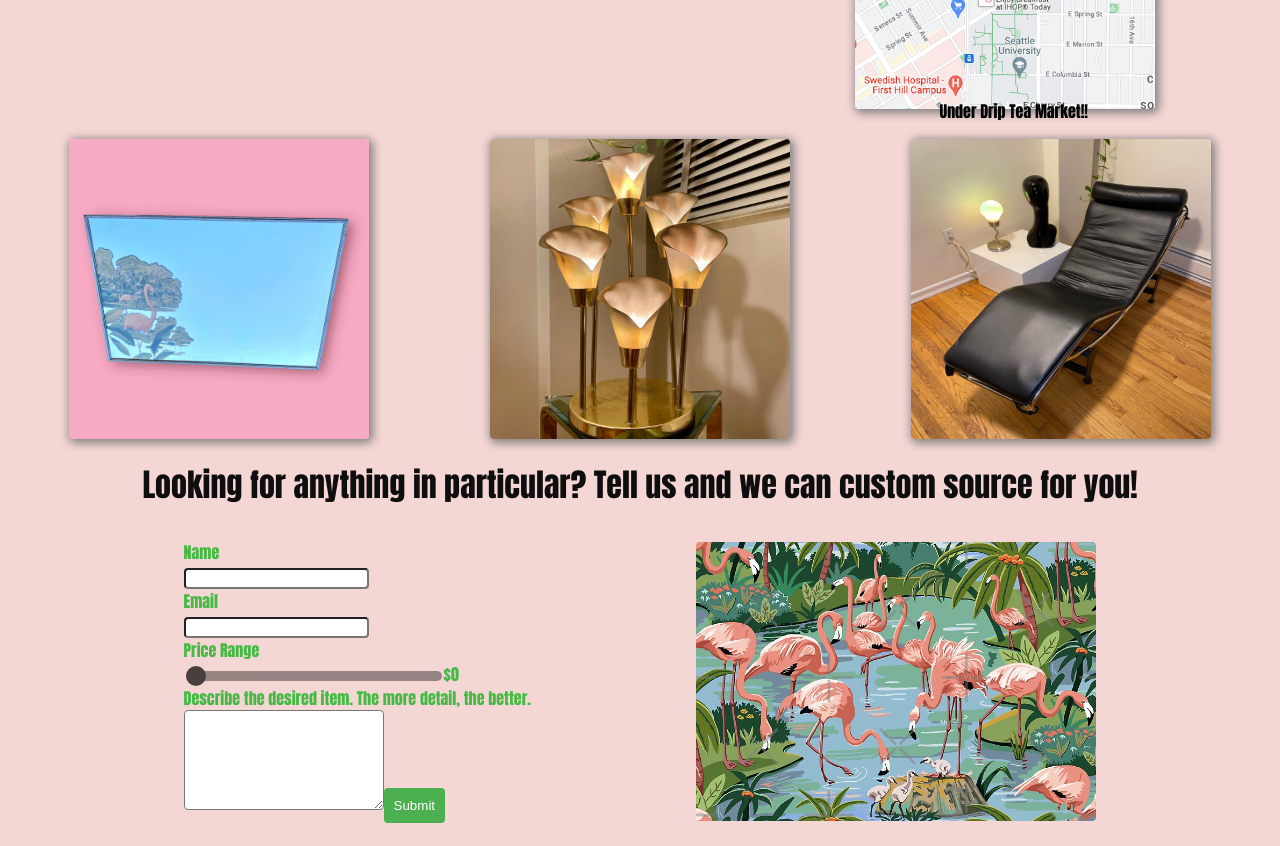
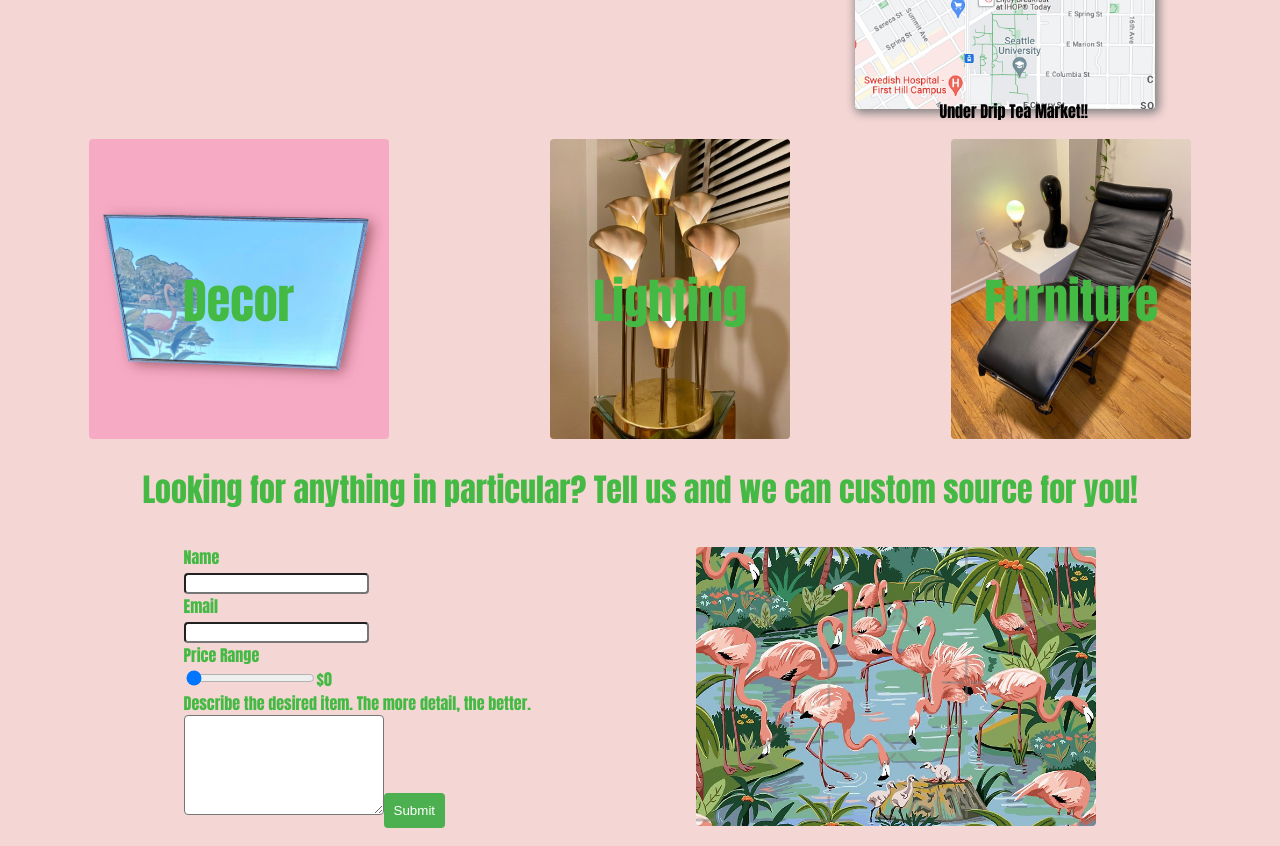
Before and after one commit to renethedeveloper/MyNewWebsite, a React (Vite) app in the folder client/: page / in a window 1280 px wide. Shown: the part 980-1826 px from the top of the page. Built offline with nearby package versions, Linux system fonts and the light colour scheme; no server answers.

Commit message:
listening to Chomski

```diff
--- a/client/src/Components/Home/index.css
+++ b/client/src/Components/Home/index.css
@@ -5,23 +5,36 @@
   height: 598px;
   box-shadow: 2px 2px 10px 2px gray;
 }
-#galleryImage{
-height: 300px;
-  width: 300px;
-  box-shadow: 2px 2px 10px 2px gray;
+
+.gallery-container {
+  display: flex;
+  justify-content: space-around;
+  margin-top: 20px;
   position: relative;
 }
 
+.gallery-item {
+  text-align: center;
+  position: relative;
+}
+
+.galleryImage {
+  max-width: 300px;
+  max-height: 300px;
+}
+
+.title {
+  margin-top: 10px;
+  font-size: 3em;
+  position: absolute;
+  color: #44ba44;
+  top: 50%;
+  left: 50%;
+  transform: translate(-50%, -50%);
+}
 
 
-.gallery{
-  display: flex;
-
-  justify-content: space-around;
-  align-items: start;
-
-}
-.map{
+.map {
   margin-top: 30px;
   position: relative;
   display: flex;
@@ -30,7 +43,8 @@ height: 300px;
   margin-bottom: 30px;
   box-shadow: 2px 2px 10px 2px gray;
 }
-.directions{
+
+.directions {
   display: flex;
   top: 1063px;
   position: absolute;
@@ -40,54 +54,33 @@ height: 300px;
 }
 
 
-/* Styles for the range input */
-input[type="range"] {
-  -webkit-appearance: none; /* Remove default styling on WebKit browsers */
-  width: 100%;
-  height: 10px;
-  background: #706363; /* Background color of the slider track */
-  border-radius: 5px;
-  outline: none;
-  opacity: 0.7; /* Opacity of the entire input */
-  transition: opacity 0.2s;
-}
-
-/* Style for the slider thumb (handle) */
-input[type="range"]::-webkit-slider-thumb {
-  -webkit-appearance: none; /* Remove default styling on WebKit browsers */
-  width: 20px;
-  height: 20px;
-  background: black; /* Color of the slider thumb */
-  border-radius: 50%;
-  cursor: pointer;
-}
-
-/* Hover effect for the entire input when the user hovers over it */
-input[type="range"]:hover {
-  opacity: 1;
-}
-.flamingos{
+.flamingos {
   max-width: 400px;
   float: right;
 }
-.priceSlide{
+
+.priceSlide {
   max-width: 20vw;
 }
-.customSourcing{
+
+.customSourcing {
   display: flex;
   justify-content: space-evenly;
   align-items: center;
   padding: 10px;
-  color:#44ba44;
+  color: #44ba44;
 }
-.sourcingTitle{
+
+.sourcingTitle {
   text-align: center;
+  color: #44ba44;
 }
+
 .desiredItem {
   width: 200px;
   height: 100px;
   overflow: hidden;
   text-overflow: ellipsis;
   white-space: pre-line;
-  word-wrap: break-word; /
+  word-wrap: break-word;
 }
--- a/client/src/Components/Home/index.jsx
+++ b/client/src/Components/Home/index.jsx
@@ -32,16 +32,26 @@ const Home = () => {
 
   return (
     <div>
-      <img className='mainImage' src="Images/images/showRoomMain.png" alt="showroom" />
-      <img className='map' src="Images/images/mapToShop.png" alt="map" />
-      <p className='directions'>Under Drip Tea Market!!</p>
+  <img className='mainImage' src="Images/images/showRoomMain.png" alt="showroom" />
+  <img className='map' src="Images/images/mapToShop.png" alt="map" />
+  <p className='directions'>Under Drip Tea Market!!</p>
 
-      <div className='gallery'>
-        <img id='galleryImage' src="Images/images/flamingoMirror.jpeg" alt="flamingoMirror" />
-        <img id='galleryImage' src="Images/images/tulipLampsGold.jpeg" alt="tulipLamp" />
-        <img id='galleryImage' src="Images/images/leatherChair.jpeg" alt="leatherChair" />
-      </div>
+  <div className='gallery-container'>
+    <div className='gallery-item'>
+      <img className='galleryImage' src="Images/images/flamingoMirror.jpeg" alt="flamingoMirror" />
+      <h2 className='title'>Decor</h2>
+    </div>
 
+    <div className='gallery-item'>
+      <img className='galleryImage' src="Images/images/tulipLampsGold.jpeg" alt="tulipLamp" />
+      <h2 className='title'>Lighting</h2>
+    </div>
+
+    <div className='gallery-item'>
+      <img className='galleryImage' src="Images/images/leatherChair.jpeg" alt="leatherChair" />
+      <h2 className='title'>Furniture</h2>
+    </div>
+  </div>
       <div className='mainSourceFormDiv'>
         <h1 className='sourcingTitle'>Looking for anything in particular? Tell us and we can custom source for you!</h1>
         <div className='customSourcing'>
```
Lines whose indentation alone changed are shown as unchanged.
